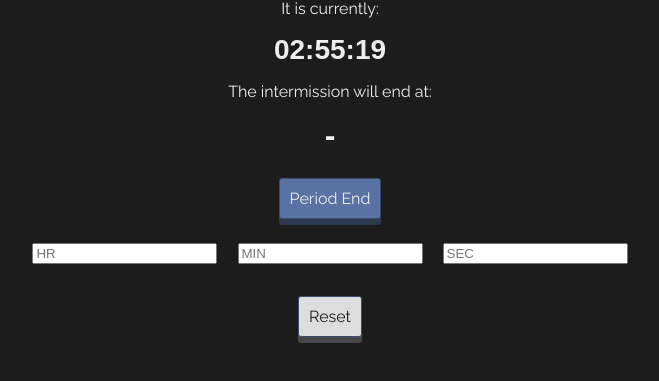
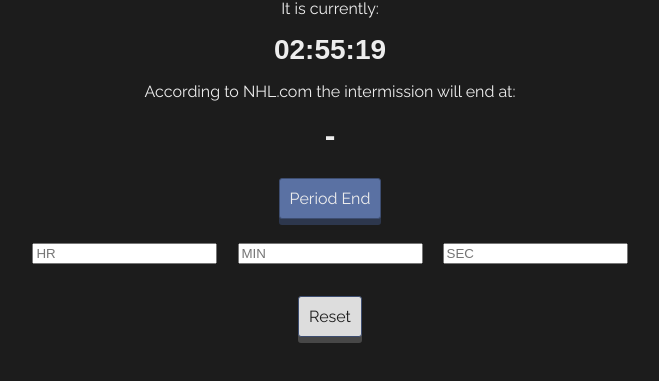
Before and after one commit to peppahjackk/logger-tools, a plain HTML site: page index.html in a window 1280 px wide. Shown: the part 275-656 px from the top of the page, without its empty margins (310-969 px from the left). Drawn offline with Linux system fonts and the light colour scheme.

Commit message:
set up for auto time pull down the line

```diff
--- a/index.html
+++ b/index.html
@@ -21,7 +21,7 @@
 -
 </h3>
 <p>
-  The intermission will end at:
+  According to NHL.com the intermission will end at:
 </p>
 <h2 id="intermissionEnd">
 -
```
